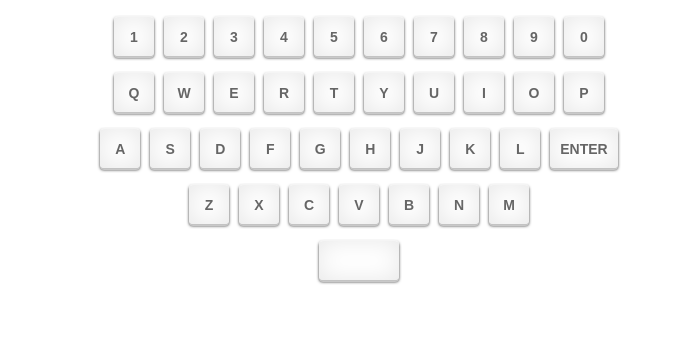
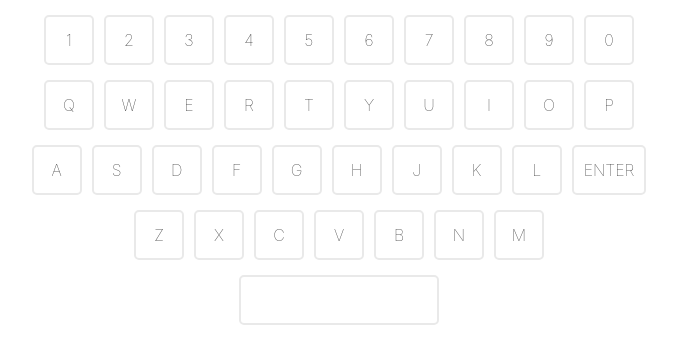
Before and after one commit to ungi-hong/nextjs-typing-app, a Next.js app: page / in a window 1280 px wide. Shown: the top 364 px of the page, without its empty margins (301-978 px from the left). Built offline with nearby package versions, Linux system fonts and the light colour scheme.

Commit message:
feat: キーボードのコンポーネントの作成＆キークリックの際のイベントの実装

```diff
--- a/components/Key.module.scss
+++ /dev/null
@@ -1,20 +0,0 @@
-.key {
-  height: 40px;
-  min-width: 40px;
-  padding: 0 10px;
-  margin: 0;
-  background: #fff;
-  border-radius: 4px;
-  border-top: 1px solid #f5f5f5;
-  box-shadow: 0 0 25px #e8e8e8 inset, 0 1px 0 #c3c3c3, 0 2px 0 #c9c9c9,
-    0 2px 3px #333333;
-  color: #666;
-  font: bold 14px arial;
-  text-align: center;
-  line-height: 41px;
-  display: inline-block;
-}
-
-.keySpaceBar {
-  width: 80px;
-}
--- a/components/Key.tsx
+++ b/components/Key.tsx
@@ -1,16 +1,26 @@
-import style from "components/Key.module.scss"
+import style from "styles/Key.module.scss"
 
 interface Props {
+  value: string
   keyName: string
   keyId: string
+  inputKey: string
 }
 
-const Key: React.FC<Props> = ({ keyName, keyId }) => {
+const Key: React.FC<Props> = ({ value, keyName, keyId, inputKey }) => {
+  const BtnClassNames = () => {
+    const classNames = [style.key]
+    if (keyId === "keySpaceBar") {
+      classNames.push(style.keySpaceBar)
+    }
+    if (inputKey === value) {
+      classNames.push(style.onInputKey)
+    }
+    return classNames.join(" ")
+  }
+
   return (
-    <button
-      className={`${style.key} ${keyId === "keySpaceBar" && style.keySpaceBar}`}
-      type="button"
-    >
+    <button className={BtnClassNames()} type="button">
       {keyName}
     </button>
   )
--- a/components/Keyboard.tsx
+++ b/components/Keyboard.tsx
@@ -1,8 +1,12 @@
 import KeysLayout from "utils/keysLayout"
 import Key from "components/Key"
-import style from "components/Keyboard.module.scss"
+import style from "styles/Keyboard.module.scss"
 
-const Keyboard = () => {
+interface Props {
+  inputKey: string
+}
+
+const Keyboard: React.FC<Props> = ({ inputKey }) => {
   return (
     <>
       {KeysLayout.keysList.map((keyRow) => {
@@ -11,7 +15,12 @@ const Keyboard = () => {
             {keyRow.keysRowItems.map((key) => {
               return (
                 <li key={key.id}>
-                  <Key keyName={key.keyName} keyId={key.id} />
+                  <Key
+                    keyName={key.keyName}
+                    value={key.value}
+                    keyId={key.id}
+                    inputKey={inputKey}
+                  />
                 </li>
               )
             })}
--- /dev/null
+++ b/styles/Key.module.scss
@@ -0,0 +1,24 @@
+.key {
+  height: 50px;
+  min-width: 50px;
+  padding: 0 10px;
+  margin: 0;
+  color: #232323;
+  font-size: 16px;
+  text-align: center;
+  line-height: 41px;
+  display: inline-block;
+  border: 2px solid #e9e9e9;
+  border-radius: 5px;
+  background: #fff;
+  font-weight: 100;
+}
+
+.keySpaceBar {
+  width: 200px;
+}
+
+.onInputKey {
+  background: #ccc;
+  transform: translateY(2px);
+}
--- a/components/Keyboard.module.scss
+++ b/styles/Keyboard.module.scss
@@ -2,6 +2,11 @@
   display: flex;
   align-items: center;
   justify-content: center;
+  margin: 0;
+  padding: 0;
+  li {
+    margin-top: 15px;
+  }
   li:not(:last-of-type) {
     margin-right: 10px;
   }
```
Also changed, not shown: components/KeyRow.tsx (deleted, +0 -17 lines), styles/Home.module.scss (added, +7 -0 lines).
